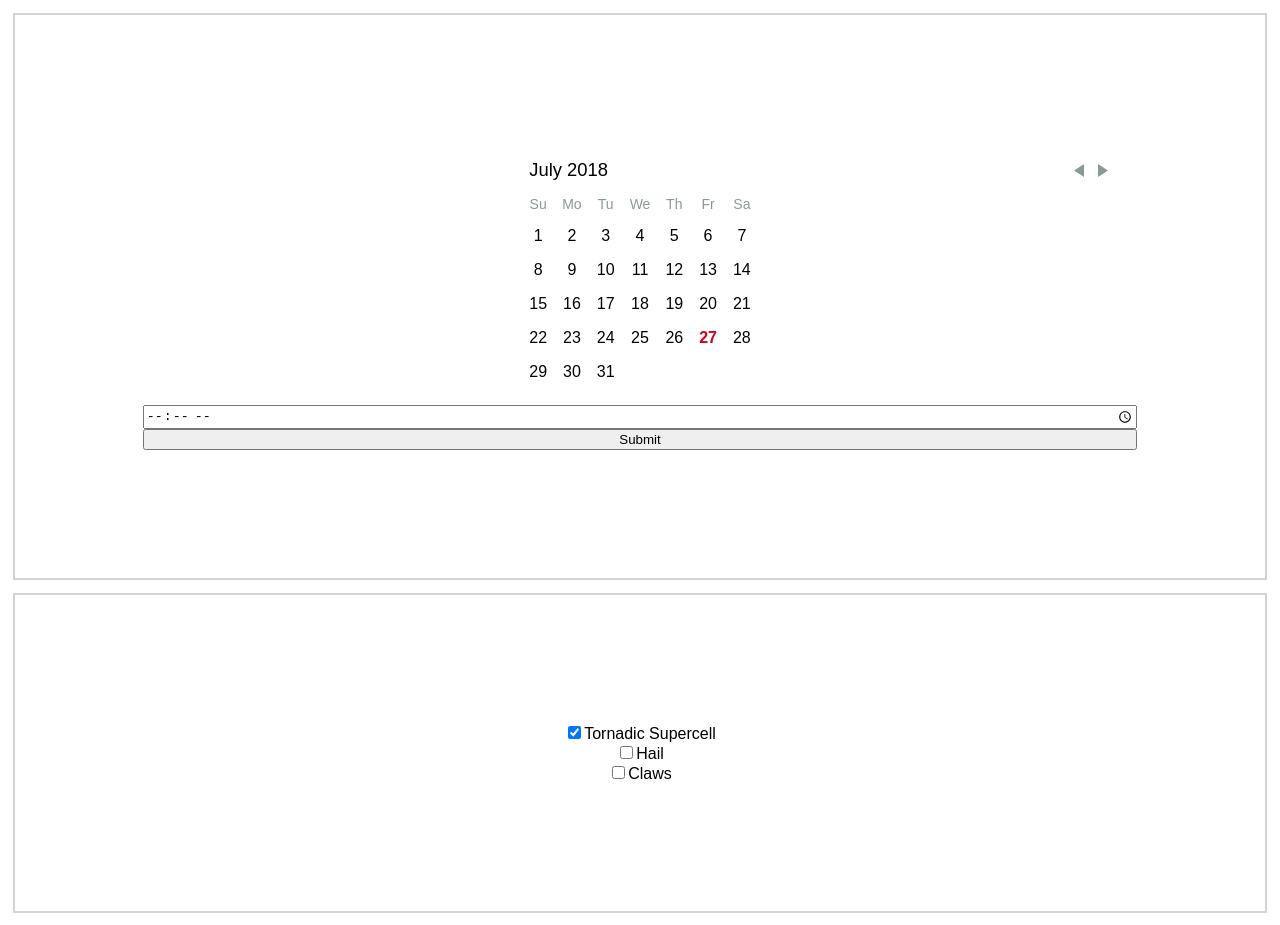
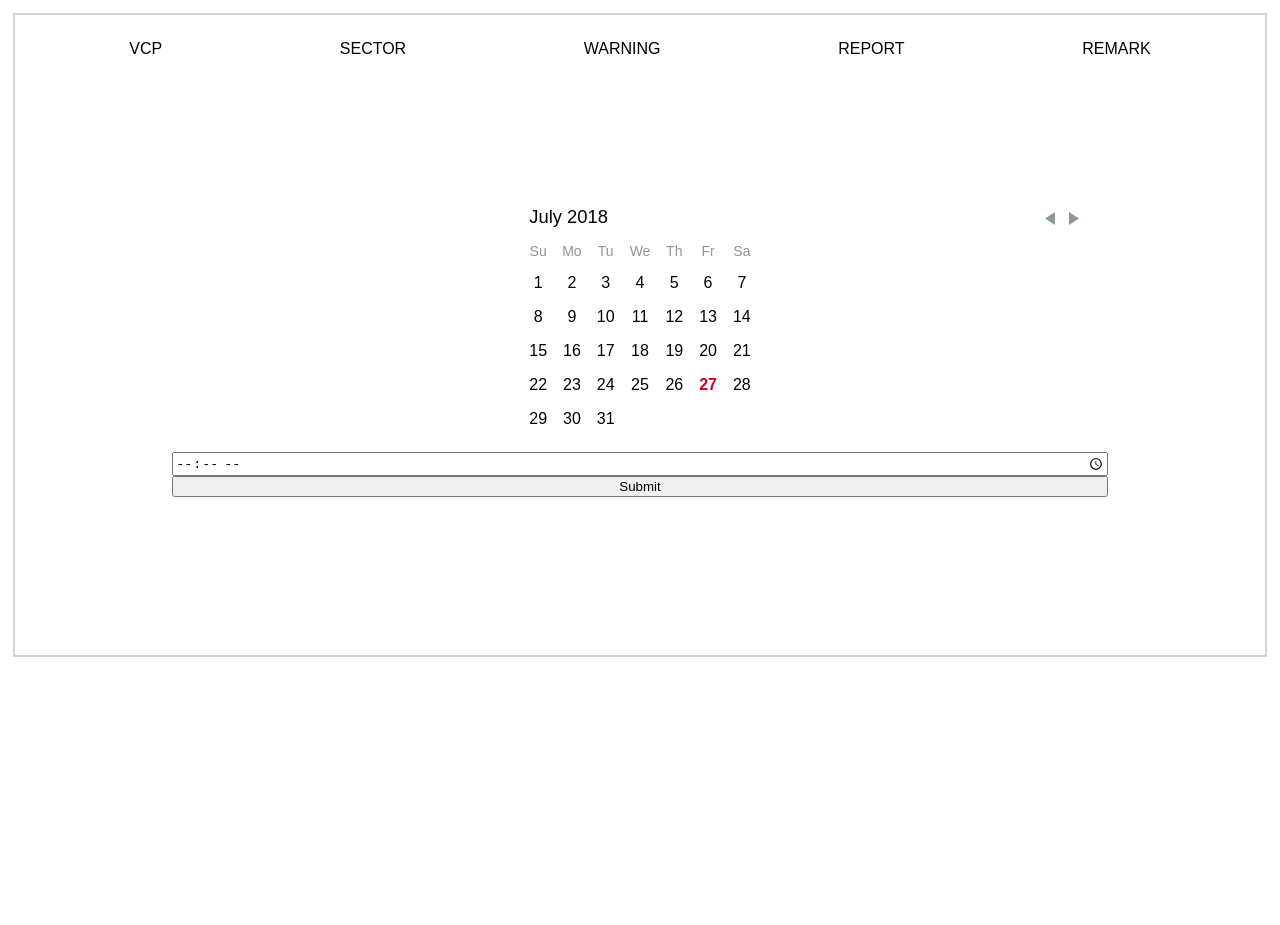
Before and after one commit to emkg/data_collection, a React (Create React App) app: page / in a window 1280 px wide. Both pictures are taken after a click on the input 640 px from the left and 172 px from the top of the page. After the commit the page ends 800 px from the top, so only its background shows below. Built offline with nearby package versions, Linux system fonts and the light colour scheme.

Commit message:
adding elements that will be tabs in collection

```diff
--- a/src/App.js
+++ b/src/App.js
@@ -10,7 +10,6 @@ export default class App extends React.Component {
     return (
       <div className="App">
         <Event />
-        <RadarSignatures />
       </div>
     );
   }
--- a/src/components/Collection.js
+++ b/src/components/Collection.js
@@ -1,10 +1,10 @@
 import React from 'react';
-import {
+/*import {
   BrowserRouter as Router,
   Route,
   Link
 } from 'react-router-dom';
-/*import Kickoff from './Kickoff';
+import Kickoff from './Kickoff';
 import VCP from './VCP';
 import Sector from './Sector';
 import Remark from './Remark';
@@ -13,13 +13,20 @@ import Report from './Report';*/
 import Form from './Form';
 
 // TODO: handle submit
-// TODO: set up router
+// TODO: set up router?
 // TODO: set up logic for collection ID
 
 export default class Collection extends React.Component {
   render () {
     return (
-      <div>
+      <div className="collection">
+        <div className="tab-container">
+          <div className="tab">VCP</div>
+          <div className="tab">SECTOR</div>
+          <div className="tab">WARNING</div>
+          <div className="tab">REPORT</div>
+          <div className="tab">REMARK</div>
+        </div>
         <Form />
       </div>
     )
--- a/src/components/EventSummary.js
+++ b/src/components/EventSummary.js
@@ -4,6 +4,7 @@ import 'react-day-picker/lib/style.css';
 
 
 // TODO: handle submit
+// TODO: add RadarSignatures?
 
 export default class EventSummary extends React.Component {
   render() {
--- a/src/index.css
+++ b/src/index.css
@@ -12,3 +12,24 @@ form {
   border: solid 2px lightgray;
   padding: 10%;
 }
+
+.collection {
+  display: flex;
+  flex-flow: column nowrap;
+  margin: 1%;
+  border: solid 2px lightgray;
+  padding: 2%;
+}
+
+.collection > div > form {
+  border: none;
+}
+
+.tab-container {
+  display: flex;
+  justify-content: space-around;
+}
+
+.tab {
+
+}
```
